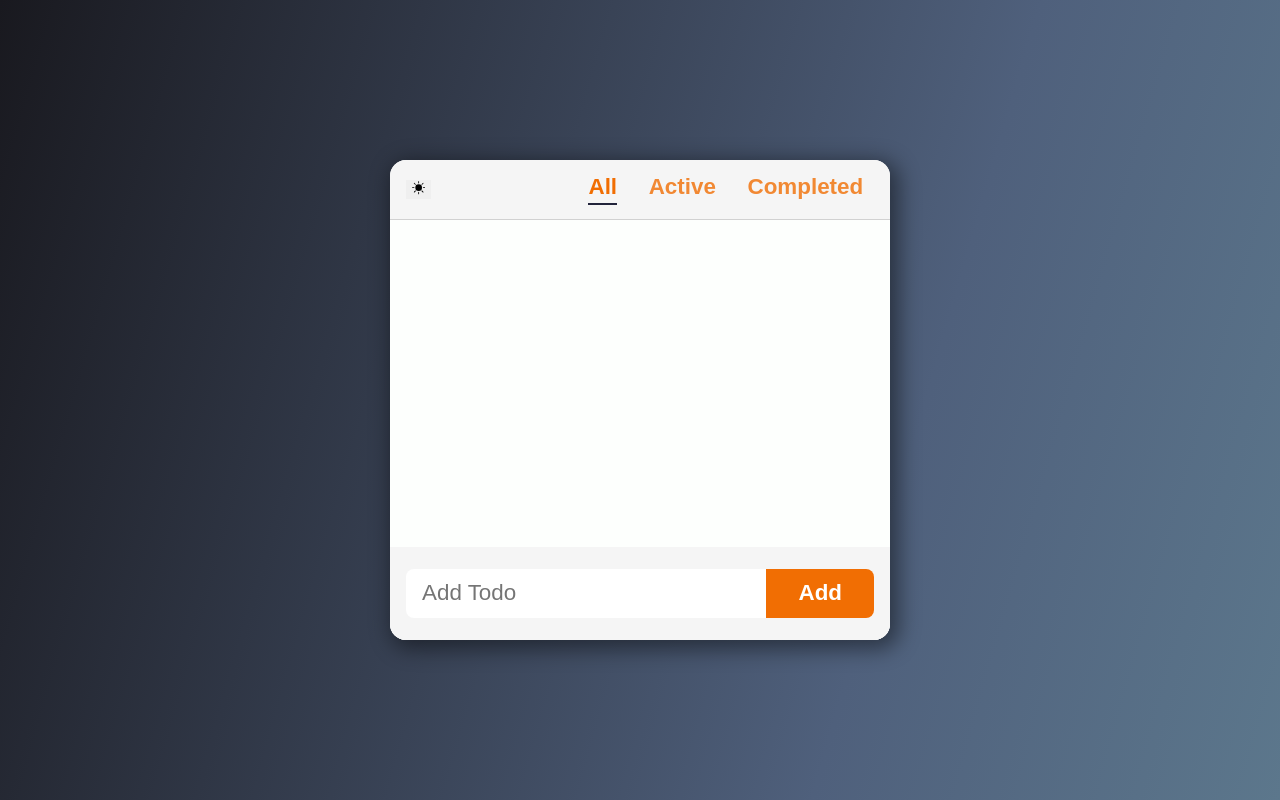
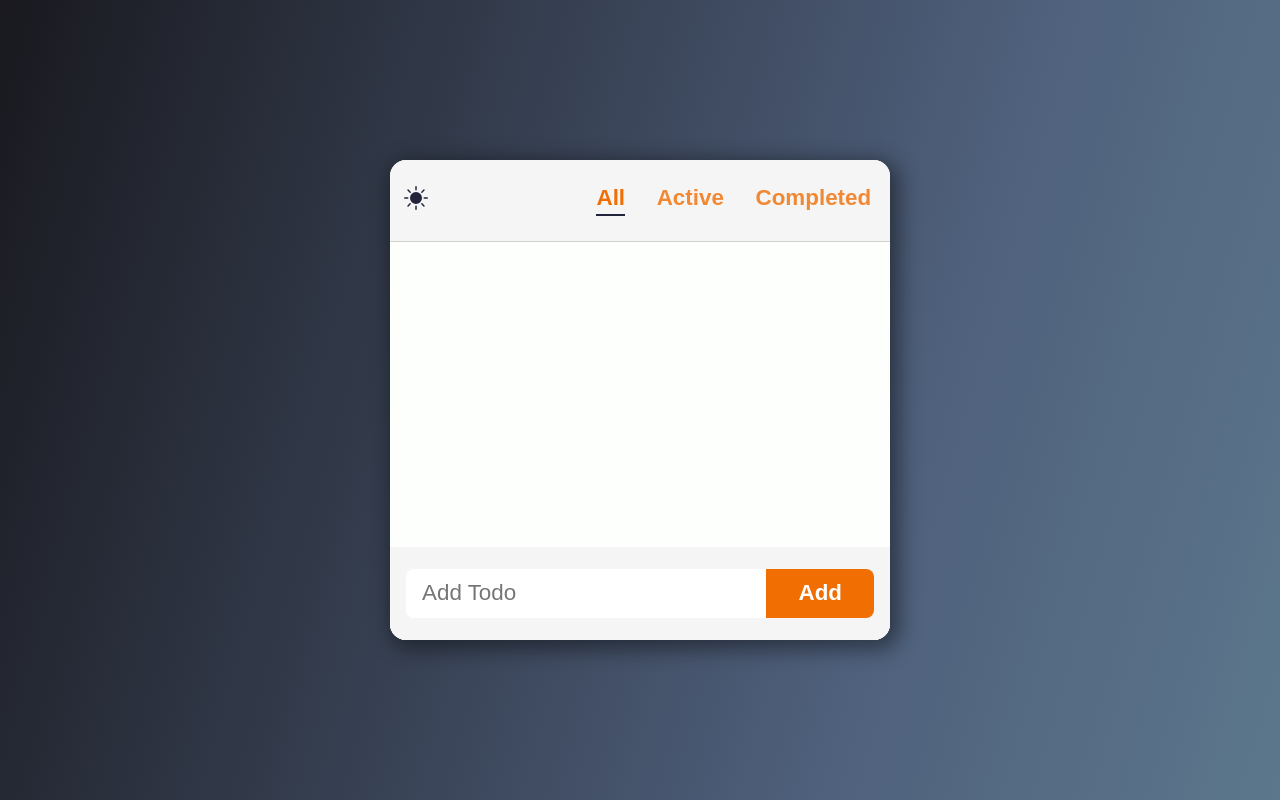
Before and after one commit to gunil0610/dc-todo-challenge, a React (Create React App) app: page / in a window 1280 px wide. Built offline with nearby package versions, Linux system fonts and the light colour scheme.

Commit message:
feat: styling done

```diff
--- a/src/components/Header/Header.module.css
+++ b/src/components/Header/Header.module.css
@@ -1,21 +1,29 @@
 .header {
-  width: 100%;
+  /* width: 100%; */
   background: var(--color-bg-dark);
   display: flex;
   align-items: center;
   justify-content: space-between;
-  padding: 8px 16px;
+  padding: 0rem 0.5rem;
   border-bottom: 1px solid var(--color-grey);
 }
 
-.themeIcon {
+.toggle {
+  background-color: transparent;
+  color: var(--color-text);
   cursor: pointer;
+  font-size: 1.5rem;
+  transition: all 150ms ease-out;
+}
+
+.toggle:hover {
+  transform: scale(1.1);
+  color: var(--color-accent);
 }
 
 .filters {
   display: flex;
   gap: 10px;
-  margin: 0;
 }
 
 .filter {
--- a/src/components/Header/Header.tsx
+++ b/src/components/Header/Header.tsx
@@ -15,12 +15,8 @@
   return (
     <header className={styles.header}>
       {/* Icon */}
-      <button onClick={toggleDarkMode}>
-        {darkMode ? (
-          <BsFillMoonFill className={styles.themeIcon} />
-        ) : (
-          <BsSunFill className={styles.themeIcon} />
-        )}
+      <button onClick={toggleDarkMode} className={styles.toggle}>
+        {darkMode ? <BsFillMoonFill /> : <BsSunFill />}
       </button>
       {/* Filter */}
       <ul className={styles.filters}>
--- a/src/components/TodoList/TodoList.module.css
+++ b/src/components/TodoList/TodoList.module.css
@@ -14,6 +14,6 @@
   display: flex;
   flex-direction: column;
   gap: 12px;
-  padding: 0px 16px;
+  padding: 0rem 1rem;
   padding-top: 10px;
 }
--- a/src/index.css
+++ b/src/index.css
@@ -8,14 +8,11 @@
   --color-scrollbar: #aaa7a7;
 }
 
-.dark {
-  --color-bg-dark: #f5f5f5;
-  --color-bg: #22443b;
-  --color-grey: #d1d1d1;
-  --color-text: #22243b;
-  --color-accent: #f16e03;
-  --color-white: #fff;
-  --color-scrollbar: #aaa7a7;
+html.dark {
+  --color-bg-dark: #1a1c35;
+  --color-bg: #22243b;
+  --color-grey: #4e4e4e;
+  --color-text: #fdfffd;
 }
 
 body {
```
